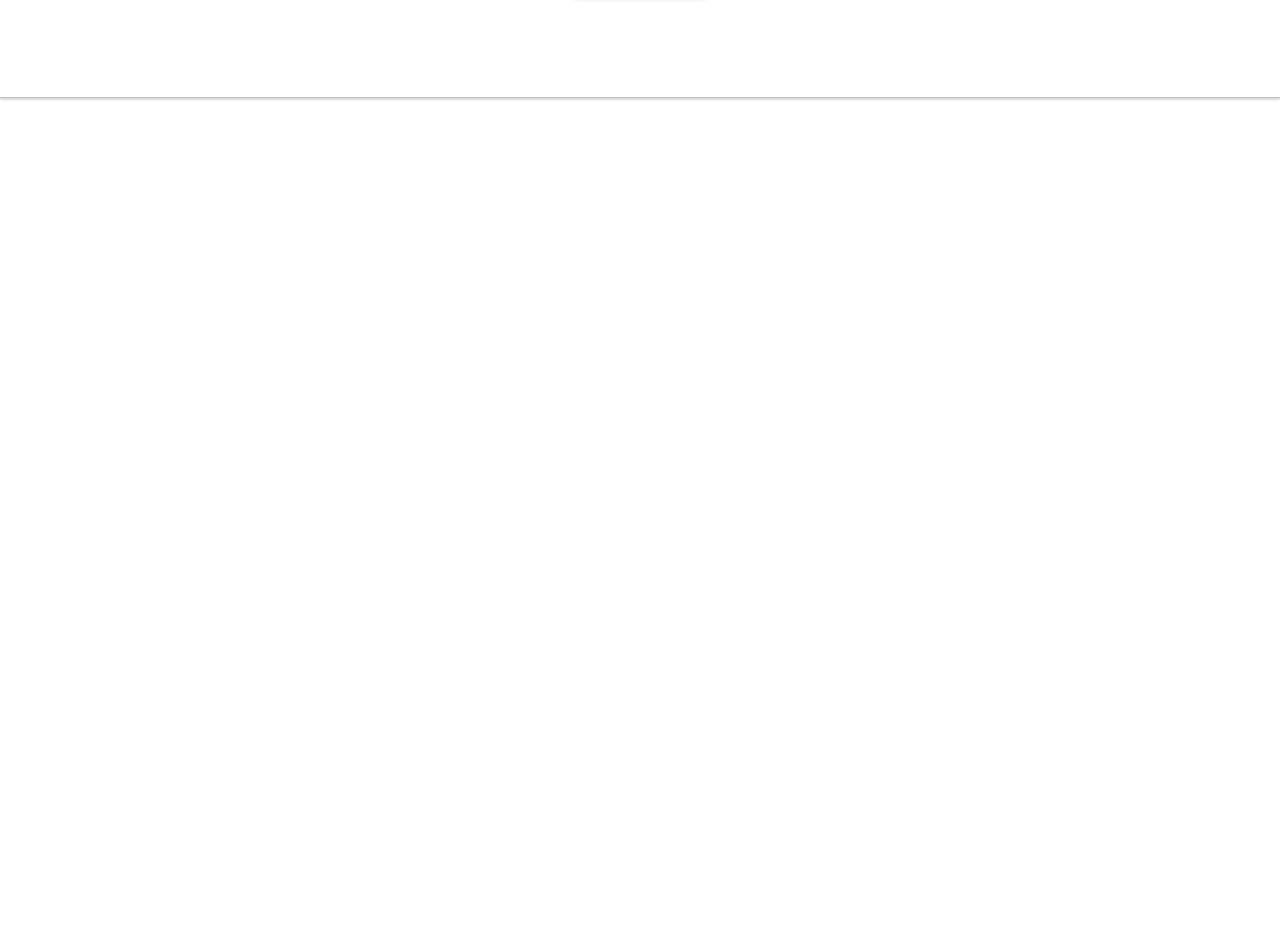
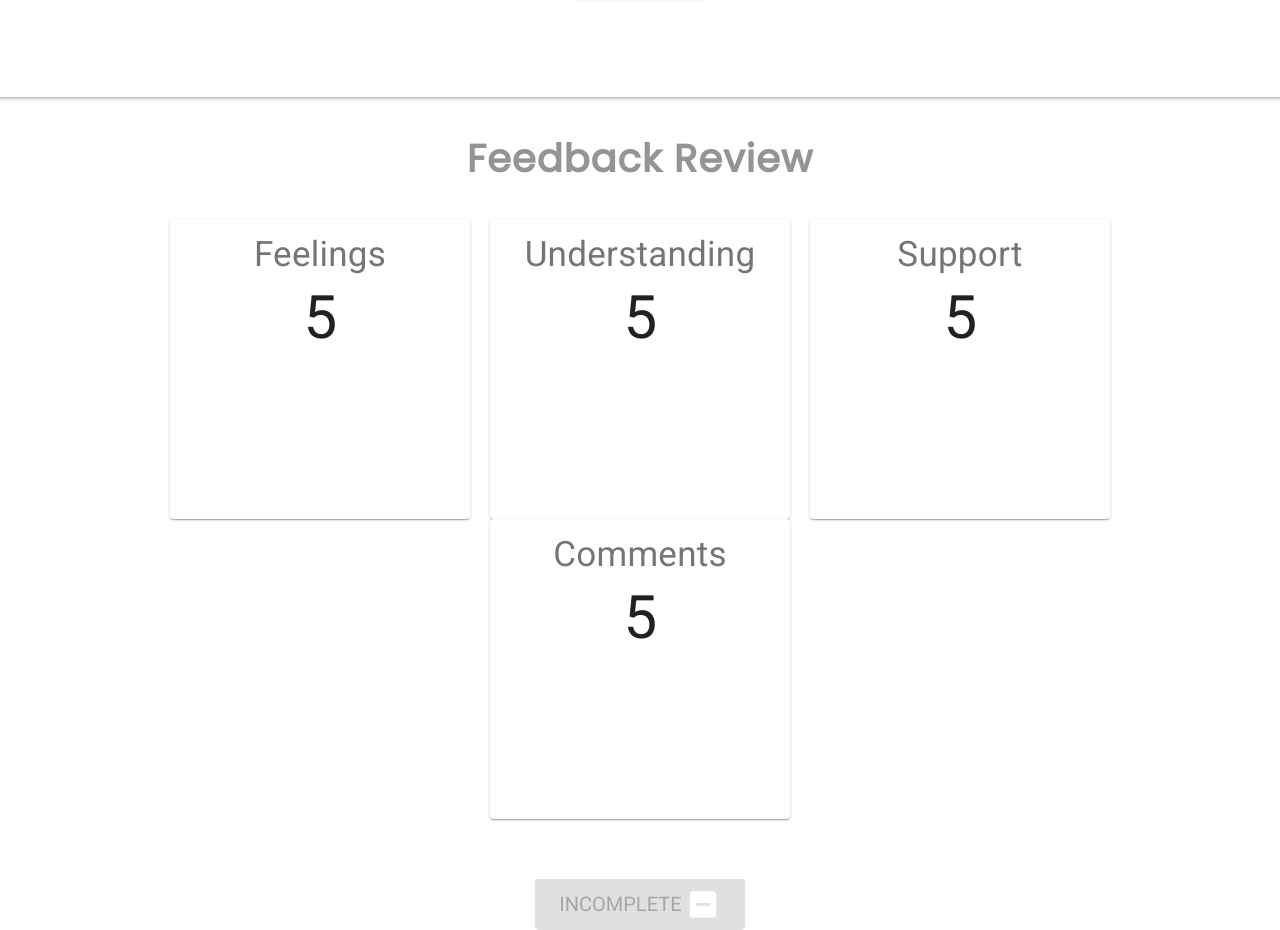
Before and after one commit to ttb88/redux-feedback-loop-master, a React (Create React App) app: page / in a window 1280 px wide. Shown: the part 628-1558 px from the top of the page. Before the commit the page ends 800 px from the top, so only its background shows below. Built offline with nearby package versions, Linux system fonts and the light colour scheme.

Commit message:
add feedback review layout

```diff
--- a/src/components/App/App.css
+++ b/src/components/App/App.css
@@ -64,4 +64,5 @@ h2 {
   color: white;
   margin: 0;
   font-size: 2.2rem;
+  margin-left: 4px;
 }
--- a/src/components/App/App.js
+++ b/src/components/App/App.js
@@ -15,11 +15,17 @@ import Radio from '@material-ui/core/Radio';
 import RadioGroup from '@material-ui/core/RadioGroup';
 import FormControlLabel from '@material-ui/core/FormControlLabel';
 import FormControl from '@material-ui/core/FormControl';
-import FormLabel from '@material-ui/core/FormLabel';
-import Icon from '@material-ui/core/Icon';
+import Paper from '@material-ui/core/Paper';
+import Grid from '@material-ui/core/Grid';
+import Card from '@material-ui/core/Card';
+import CardActions from '@material-ui/core/CardActions';
+import CardContent from '@material-ui/core/CardContent';
 
 
 const styles = theme => ({
+  root: {
+    flexGrow: 1,
+  },
   button: {
     margin: theme.spacing.unit,
   },
@@ -27,11 +33,22 @@ const styles = theme => ({
   //   display: 'none',
   // },
   cssRoot: {
-    // color: theme.palette.getContrastText(green[500]),
     backgroundColor: blue[500],
     '&:hover': {
       backgroundColor: blue[600],
     },
+  },
+  card: {
+    width: 300,
+    height: 300,
+    marginLeft: 10,
+    marginRight: 10,
+  },
+  title: {
+    fontSize: 35,
+  },
+  pos: {
+    marginBottom: 12,
   },
 });
 
@@ -45,10 +62,10 @@ const theme = createMuiTheme({
 
 
 class App extends Component {
+
   state = {
     value: '',
   };
-
 
 
 
@@ -59,6 +76,7 @@ class App extends Component {
 
   render() {
     const { classes } = this.props;
+    const bull = <span className={classes.bullet}>•</span>;
 
     return (
       <div className="App">
@@ -70,16 +88,13 @@ class App extends Component {
           </div>
         </header>
 
-        {/* <div>
-          <h2>How are you feeling today?</h2>
-        </div> */}
+        <MuiThemeProvider theme={theme}>
+        <div className="question-div">
 
-        <div className="question-div">
-          <MuiThemeProvider theme={theme}>
             <FormControl component="fieldset">
 
               <h2>How are you feeling today?</h2>
-              {/* <FormLabel style={{ fontSize: '2rem'}}  color="primary" component="legend">How are you feeling today?</FormLabel> */}
+
               <div className="radio-buttons">
                 <RadioGroup
                   style={{ display: 'block' }}
@@ -125,15 +140,94 @@ class App extends Component {
                 </RadioGroup>
                 <div className="button-div">
                   <Button style={{ fontSize: '20px', marginTop: '60px' }} size='large' variant="contained" color="primary" className={classNames(classes.margin, classes.cssRoot)}>
-                  Next
+                    Next
                  {/* <Icon className={classes.rightIcon}>arrow_right</Icon> */}
-                  <i class="material-icons">skip_next</i>
-                </Button>
+                    <i class="material-icons">skip_next</i>
+                  </Button>
                 </div>
               </div>
             </FormControl>
-          </MuiThemeProvider>
         </div>
+
+        <div className="review-form">
+          <h2>Feedback Review</h2>
+        </div>
+          <div className={classes.root} style={{paddingRight: 20, paddingLeft: 20}}>
+            <Grid container direction="row" justify="center"
+              alignItems="center">
+              <Grid >
+                <Card className={classes.card}>
+                  <CardContent>
+                    <Typography variant="h4" className={classes.title} color="textSecondary" gutterBottom>
+                      Feelings
+                    </Typography>
+                    <Typography variant="h2" component="h2">
+                     5
+                      </Typography>
+                  </CardContent>
+                  {/* <CardActions>
+                    <Button size="small">Learn More</Button>
+                  </CardActions> */}
+                </Card>
+              </Grid>
+              <Grid >
+                <Card className={classes.card}>
+                  <CardContent>
+                    <Typography variant="h4" className={classes.title} color="textSecondary" gutterBottom>
+                      Understanding
+                    </Typography>
+                    <Typography variant="h2" component="h2">
+                      5
+                      </Typography>
+                  </CardContent>
+                  {/* <CardActions>
+                    <Button size="small">Learn More</Button>
+                  </CardActions> */}
+                </Card>
+              </Grid>
+              <Grid >
+                <Card className={classes.card}>
+                  <CardContent>
+                    <Typography variant="h4" className={classes.title} color="textSecondary" gutterBottom>
+                      Support
+                    </Typography>
+                    <Typography variant="h2" component="h2">
+                      5
+                      </Typography>
+                  </CardContent>
+                  {/* <CardActions>
+                    <Button size="small">Learn More</Button>
+                  </CardActions> */}
+                </Card>
+              </Grid>
+              <Grid >
+                <Card className={classes.card}>
+                  <CardContent>
+                    <Typography variant="h4" className={classes.title} color="textSecondary" gutterBottom>
+                      Comments
+                    </Typography>
+                    <Typography variant="h2" component="h2">
+                      5
+                      </Typography>
+                  </CardContent>
+                  {/* <CardActions>
+                    <Button size="small">Learn More</Button>
+                  </CardActions> */}
+                </Card>
+
+              </Grid>
+            </Grid>
+            <div className="button-div">
+              <Button style={{ fontSize: '20px', marginTop: '60px' }} size='large' variant="contained" color="primary" disabled className={classNames(classes.margin, classes.cssRoot)}>
+                Incomplete
+                 {/* <Icon className={classes.rightIcon}>arrow_right</Icon> */}
+                <i class="material-icons">indeterminate_check_box</i>
+              </Button>
+            </div>
+          </div>
+
+        </MuiThemeProvider>
+
       </div>
 
     );
```
